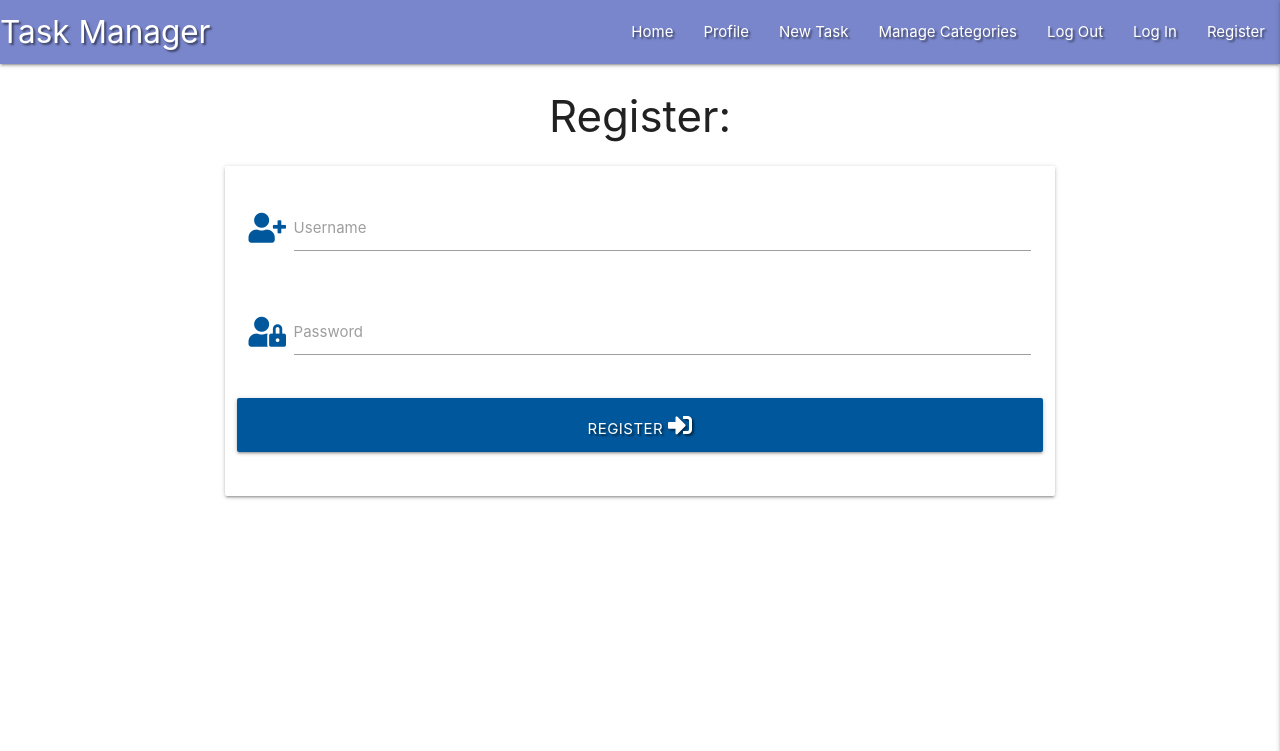
After one commit to J-O-B/task-manager-application, a Flask app: page /register in a window 1280 px wide. The commit adds this page. Shown: the top 751 px of the page. Run offline with Flask 2, Linux system fonts and the light colour scheme; some libraries are stand-ins or nearby versions.

Commit message:
added register template

```diff
--- a/app.py
+++ b/app.py
@@ -3,6 +3,7 @@ from flask import (Flask, flash, render_template,
                    redirect, request, session, url_for)
 from flask_pymongo import PyMongo
 from bson.objectid import ObjectId
+from werkzeug.security import generate_password_hash, check_password_hash
 if os.path.exists("env.py"):
     import env
 
@@ -24,6 +25,11 @@ def get_tasks():
     return render_template("tasks.html", tasks=tasks)
 
 
+@app.route("/register", methods=["GET", "POST"])
+def register():
+    return render_template("register.html")
+
+
 if __name__ == "__main__":
     app.run(host=os.environ.get("IP"),
             port=int(os.environ.get("PORT")),
--- a/templates/base.html
+++ b/templates/base.html
@@ -27,12 +27,12 @@
                 <a href="#" data-target="mobile-demo" class="sidenav-trigger right"><i class="fas fa-bars"></i></a>
                 <ul class="right hide-on-med-and-down">
                     <li><a href="{{ url_for('get_tasks') }}">Home</a></li>
-                    <li><a href="#">Profile</a></li>
+                    <li><a href="{{ url_for('get_tasks') }}">Profile</a></li>
                     <li><a href="#">New Task</a></li>
                     <li><a href="#">Manage Categories</a></li>
                     <li><a href="#">Log Out</a></li>
                     <li><a href="#">Log In</a></li>
-                    <li><a href="#">Register</a></li>
+                    <li><a href="{{ url_for('register') }}">Register</a></li>
                 </ul>
             </div>
         </nav>
@@ -46,7 +46,7 @@
             <li><a href="#">Manage Categories</a></li>
             <li><a href="#">Log Out</a></li>
             <li><a href="#">Log In</a></li>
-            <li><a href="#">Register</a></li>
+            <li><a href="{{ url_for('register') }}">Register</a></li>
         </ul>
     </header>
 
--- /dev/null
+++ b/templates/register.html
@@ -0,0 +1,36 @@
+{% extends "base.html" %}
+{% block content %}
+
+
+    <h3 class="center-align">Register:</h3>
+
+    <div class="row">
+        <form class="col s12 m8 offset-m2" method="POST" action="{{ url_for('register') }}">
+            <div class="card-panel">
+                <div class="row">
+                    <!--Username-->
+                    <div class="input-field col s12">
+                        <i class="fas fa-user-plus prefix light-blue-text text-darken-4"></i>
+                        <input id="username" name="username" type="text" class="validate">
+                        <label for="username">Username</label>
+                    </div>
+                </div>
+                <div class="row">
+                    <!--Password-->
+                    <div class="input-field col s12">
+                        <i class="fas fa-user-lock prefix light-blue-text text-darken-4"></i>
+                        <input id="password" name="password" type="password" class="validate">
+                        <label for="password">Password</label>
+                    </div>
+                </div>
+                <div class="row">
+                    <!--Submit-->
+                    <button class="col s12 btn-large light-blue darken-4 text-shadow" type="submit">
+                        Register <i class="fas fa-sign-in-alt"></i>
+                    </button>
+                </div>
+            </div>
+        </form>
+    </div>
+
+{% endblock %}
```
